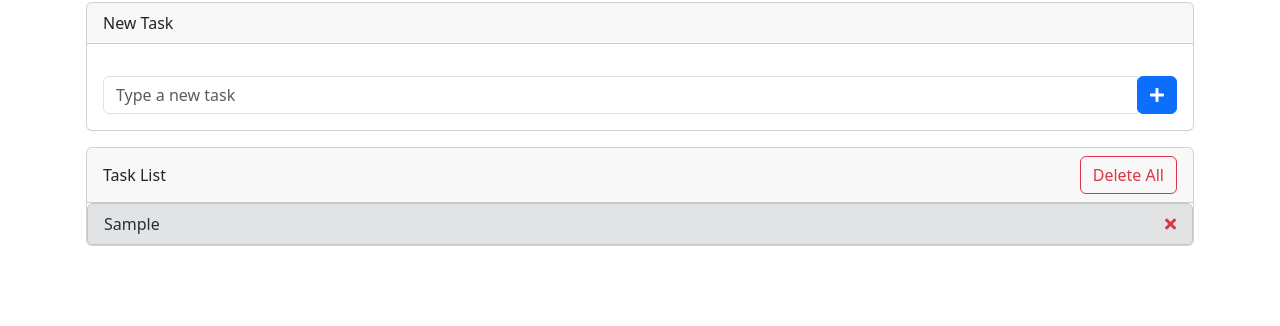
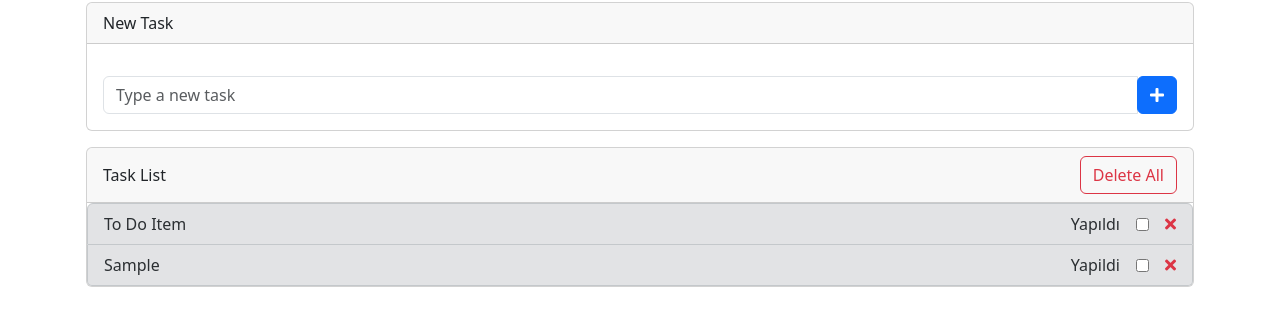
Before and after one commit to FerhatFeyzullah/To-Do-App, a plain HTML site: page index.html in a window 1280 px wide. Both pictures are taken after typing "Sample" into the empty fields and a click on the button 1157 px from the left and 165 px from the top of the page. Shown: the part 70-396 px from the top of the page. Drawn offline with nearby package versions, Linux system fonts and the light colour scheme.

Commit message:
checkbox added but single delete feature needs fixing

```diff
--- a/index.html
+++ b/index.html
@@ -12,7 +12,6 @@
 </head>
 
 <body>
-
 
 
     <div class="container p-3">
@@ -43,6 +42,17 @@
                 </a>
             </div>
             <ul id="task-list" class="list-group">
+                <li class='list-group-item list-group-item-secondary d-flex justify-content-between align-items-center'>
+                    To Do Item
+                    <div class="d-flex align-items-center">
+                        Yapıldı <input type="checkbox" class="me-3 ms-3">
+                        <a href="" class="delete-item text-danger">
+                            <i class="fas fa-times">
+
+                            </i>
+                        </a>
+                    </div>
+                </li>
             </ul>
         </div>
 
--- a/script.js
+++ b/script.js
@@ -63,10 +63,16 @@ function createItem(text) {
     const a = document.createElement('a');
     a.classList = 'delete-item text-danger';
     a.setAttribute('href', '#');
-    a.innerHTML = '<i class="fas fa-times"></i>'
+    a.innerHTML = '<i class="fas fa-times"></i>';
 
+    const div = document.createElement('div');
+    div.className = 'd-flex align-items-center';
+    div.innerHTML = 'Yapildi <input type="checkbox" class="me-3 ms-3"></input>';
+
+
+    div.appendChild(a)
     // Add a to li
-    li.appendChild(a);
+    li.appendChild(div);
     // Add li to ul
     taskList.appendChild(li);
 }
@@ -91,9 +97,9 @@ function addNewItem(e) {
 //Delete an item
 function deleteItem(e) {
     if (e.target.className === 'fas fa-times') {
-        e.target.parentElement.parentElement.remove();
+        e.target.parentElement.parentElement.parentElement.remove();
 
-        deleteItemFromLS(e.target.parentElement.parentElement.textContent);
+        deleteItemFromLS(e.target.parentElement.parentElement.parentElement.textContent);
     }
 }
 //Delete all items
```
